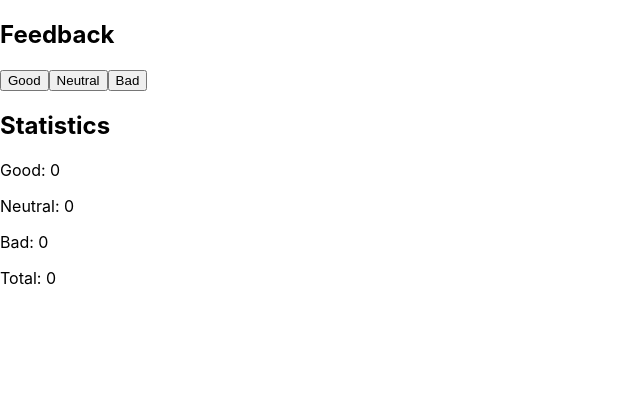
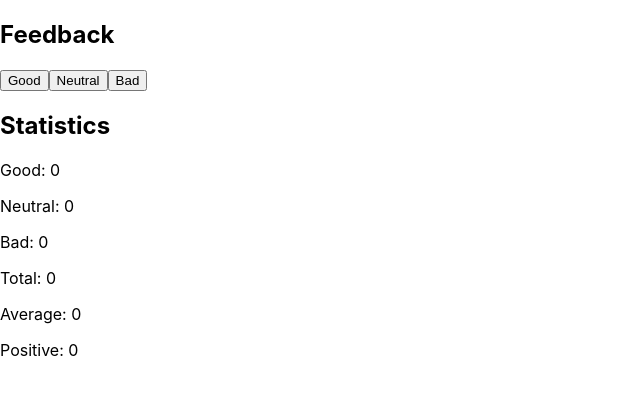
Before and after one commit to ryan-lewin/fullstackopen-2021-exercises, a React (Create React App) app in the folder part1/unicafe/: page / in a window 1280 px wide. Shown: the top 394 px of the page, without its empty margins (0-640 px from the left). Built offline with nearby package versions, Linux system fonts and the light colour scheme; the HTML template or start-up script is replaced by a standard one.

Commit message:
Completes exercises 1.7 and 1.8

```diff
--- a/part1/unicafe/src/components/Statistics.js
+++ b/part1/unicafe/src/components/Statistics.js
@@ -2,6 +2,10 @@ import React from 'react'
 import SingleStatistic from './SingleStatistic'
 
 const Statistics = ({goodValue, neutralValue, badValue, totalValue}) => {
+
+  const averageValue = goodValue - badValue || 0
+  const positiveValue = goodValue * 100 / totalValue || 0
+
   return (
     <div>
       <h2>Statistics</h2>
@@ -9,6 +13,8 @@ const Statistics = ({goodValue, neutralValue, badValue, totalValue}) => {
       <SingleStatistic value={neutralValue} text='Neutral'/>
       <SingleStatistic value={badValue} text='Bad'/>
       <SingleStatistic value={totalValue} text='Total'/>
+      <SingleStatistic value={averageValue} text='Average'/>
+      <SingleStatistic value={positiveValue} text='Positive'/>
     </div>
   )
 }
```
Also changed, not shown: part1/unicafe/src/App.js (+6 -5 lines).
